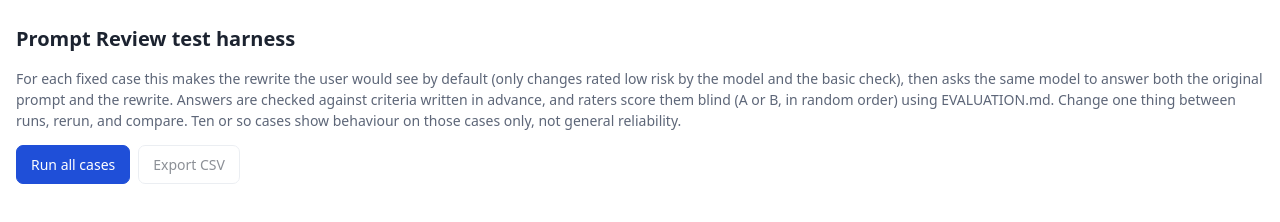
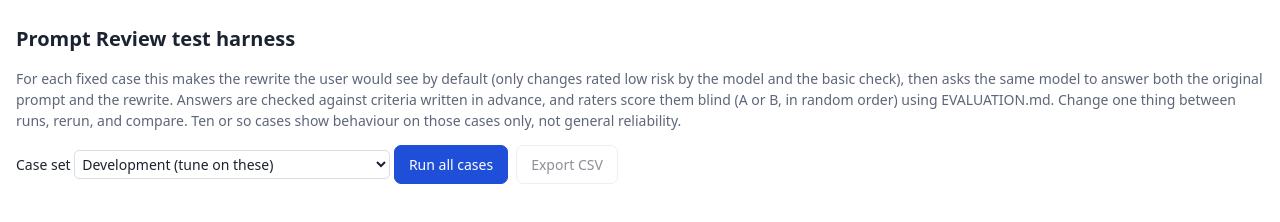
Before and after one commit to rafaanshaik05-droid/IIS-A2, a browser extension: page harness.html in a window 1280 px wide. Drawn offline with Linux system fonts and the light colour scheme.

Commit message:
feat: added a case set dropdown

```diff
--- a/harness.html
+++ b/harness.html
@@ -28,7 +28,7 @@
 <body>
 <h1>Prompt Review test harness</h1>
 <p class="hint">For each fixed case this makes the rewrite the user would see by default (only changes rated low risk by the model and the basic check), then asks the same model to answer both the original prompt and the rewrite. Answers are checked against criteria written in advance, and raters score them blind (A or B, in random order) using EVALUATION.md. Change one thing between runs, rerun, and compare. Ten or so cases show behaviour on those cases only, not general reliability.</p>
-<p><button id="run" class="primary">Run all cases</button><button id="export" disabled>Export CSV</button><span id="progress" class="hint"></span></p>
+<p><label>Case set <select id="set"><option value="cases">Development (tune on these)</option><option value="cases.heldout">Held-out (report these, never tune on them)</option></select></label> <button id="run" class="primary">Run all cases</button><button id="export" disabled>Export CSV</button><span id="progress" class="hint"></span></p>
 <p id="runinfo" class="hint"></p>
 <div id="summary" class="box" hidden></div>
 <div class="wrap"><table id="table"></table></div>
```
